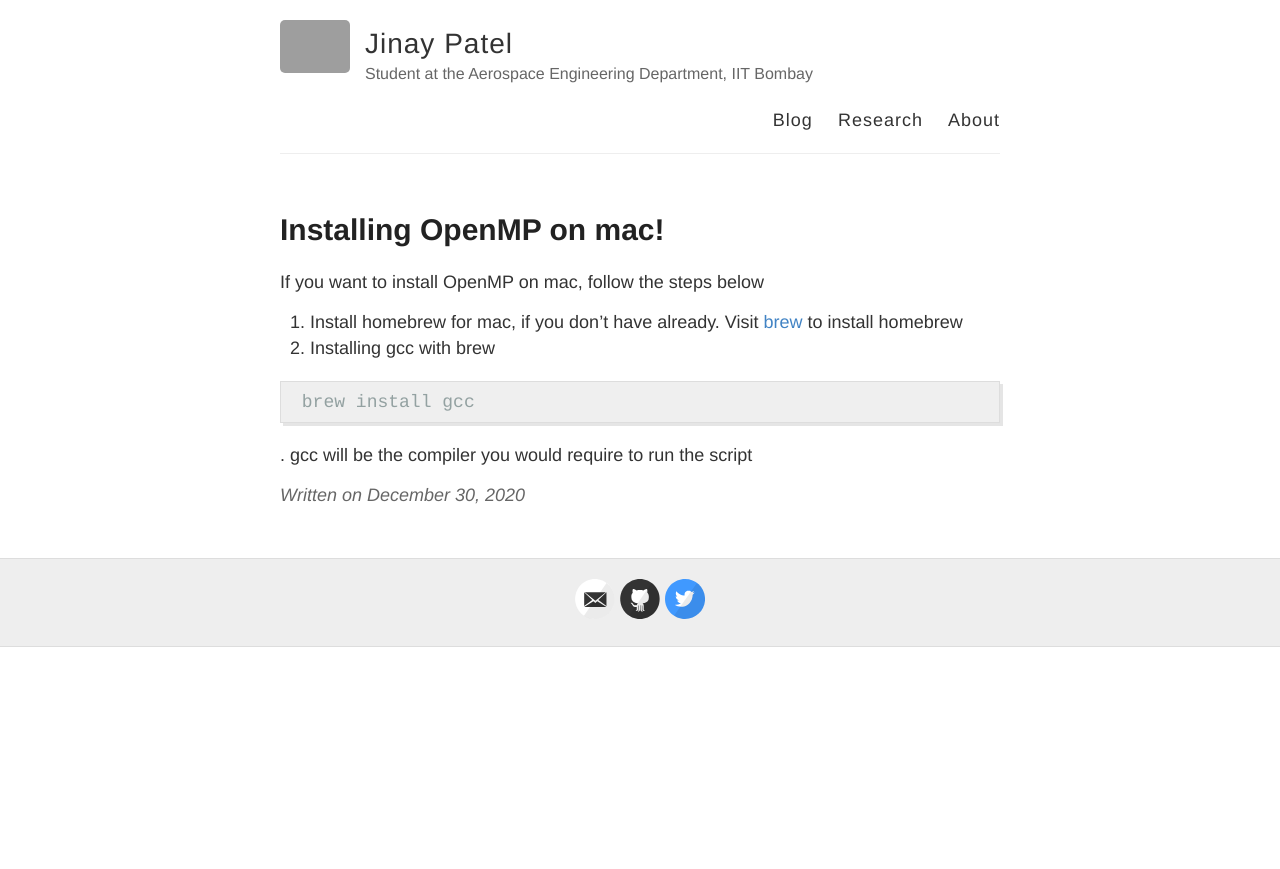
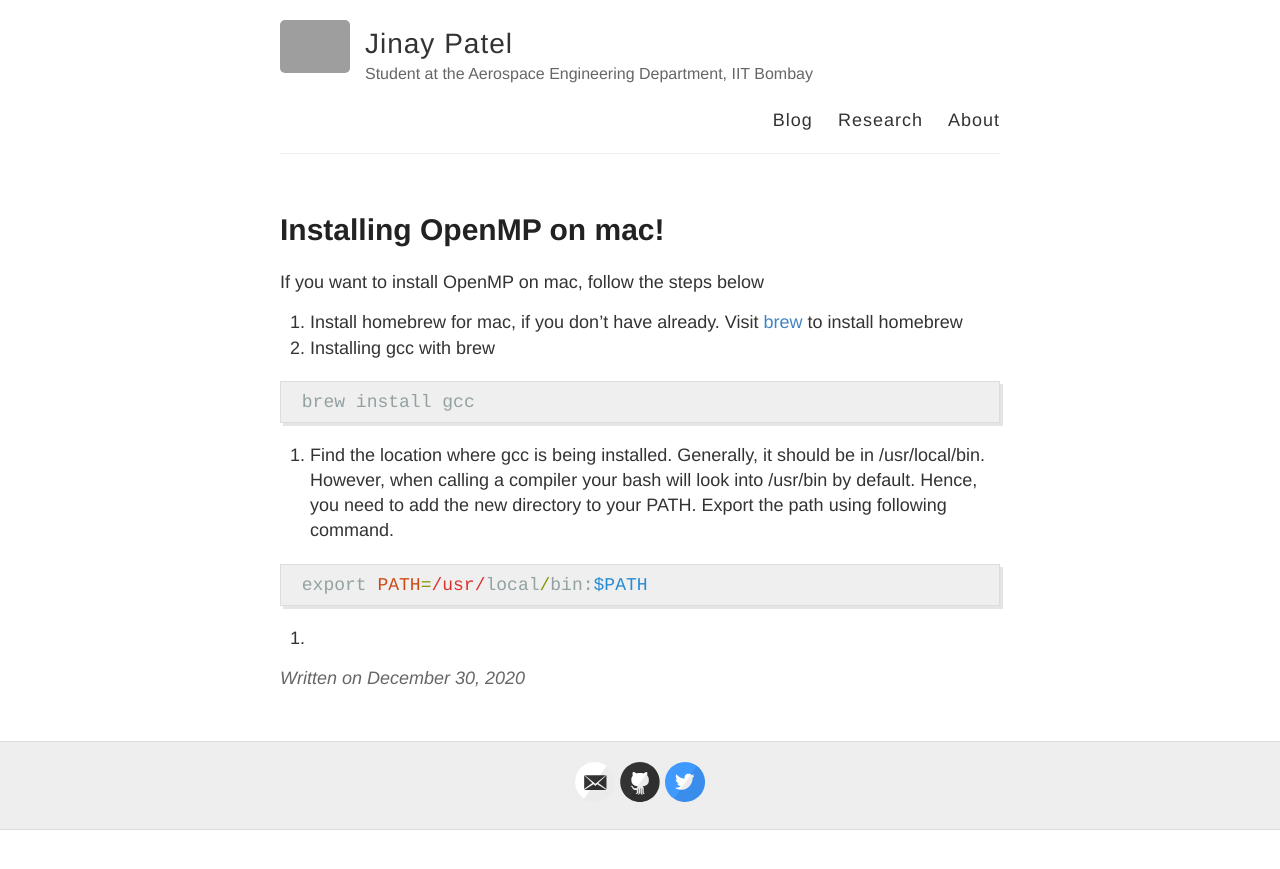
Before and after one commit to jinaynitinpatel/jinaynitinpatel.github.io, a Jekyll site: the page built from _posts/2020-12-30-Hello-World.md, in a window 1280 px wide. Shown: the top 869 px of the page. Built offline with Jekyll 4.4.1, drawn with Linux system fonts in a browser that asks for light colours; grey boxes are pictures that could not be loaded.

Commit message:
First Update on OpenMP

```diff
--- a/_posts/2020-12-30-Hello-World.md
+++ b/_posts/2020-12-30-Hello-World.md
@@ -4,4 +4,7 @@ title: Installing OpenMP on mac!
 ---
 If you want to install OpenMP on mac, follow the steps below
 1. Install homebrew for mac, if you don't have already. Visit [brew]({https://brew.sh/}) to install homebrew
-2. Installing gcc with brew {% highlight ruby %} brew install gcc {% endhighlight %}. gcc will be the compiler you would require to run the script
+2. Installing gcc with brew {% highlight ruby %} brew install gcc {% endhighlight %}
+3. Find the location where gcc is being installed. Generally, it should be in /usr/local/bin. However, when calling a compiler your bash will look into /usr/bin by default. Hence, you need to add the new directory to your PATH. Export the path using following command.
+{% highlight ruby %} export PATH=/usr/local/bin:$PATH {% endhighlight %}
+4.
```
